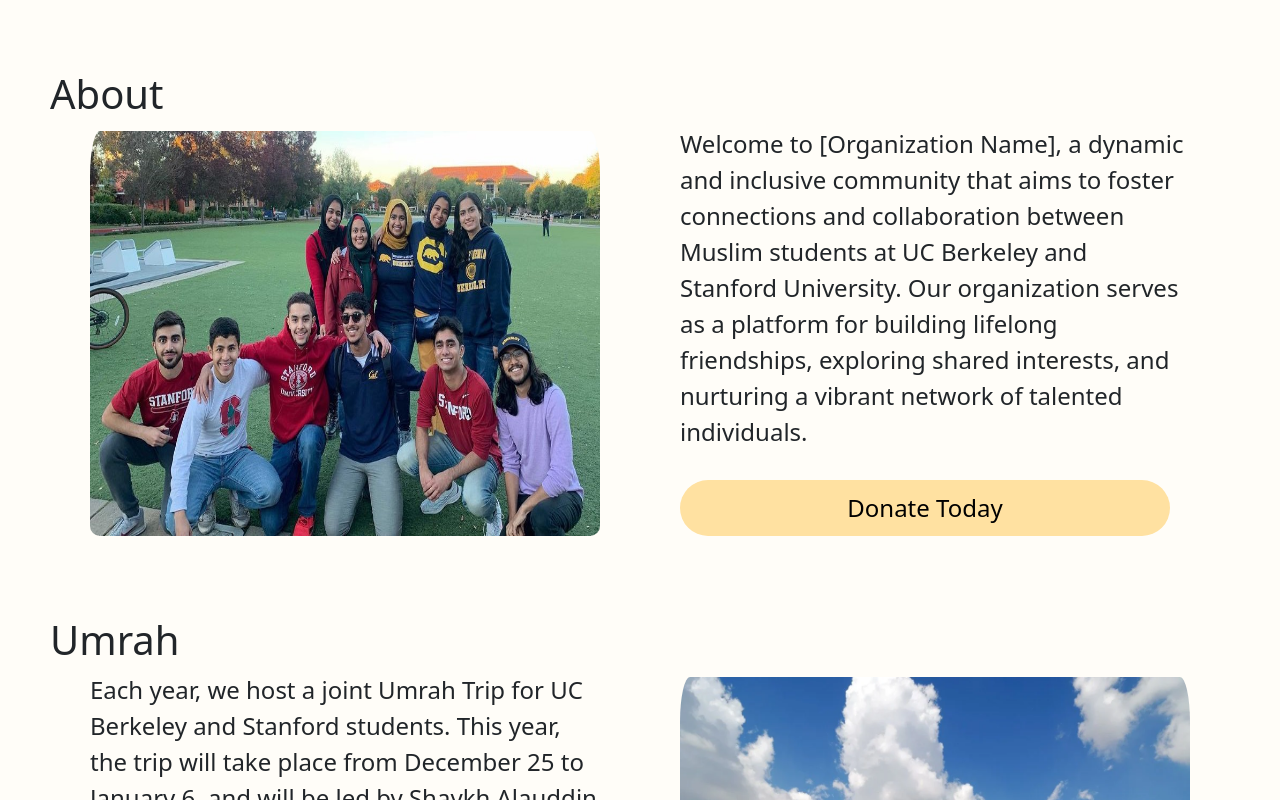
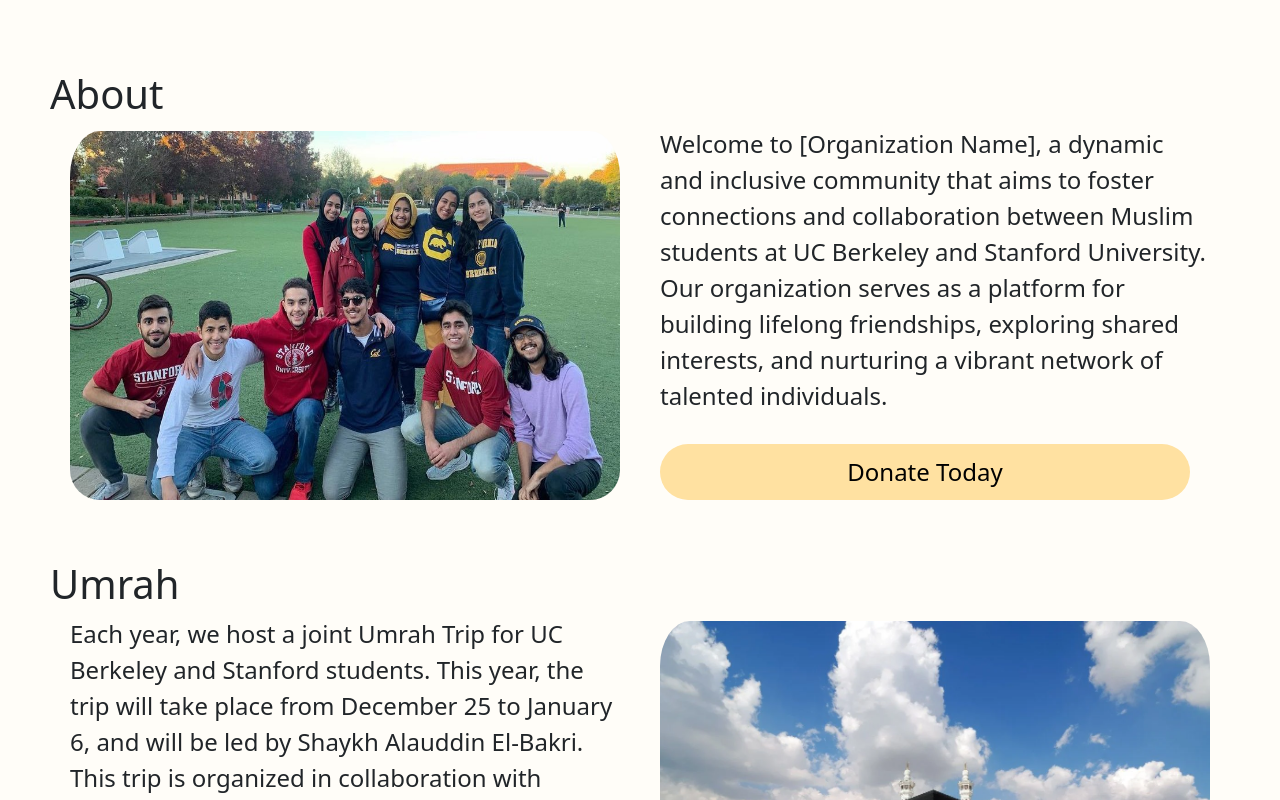
Before and after one commit to yousefh409/umrah-wesite, a React (Create React App) app: page / in a window 1280 px wide. Shown: the part 820-1620 px from the top of the page. Built offline with nearby package versions, Linux system fonts and the light colour scheme.

Commit message:
slight update:

```diff
--- a/src/styles/Home.scss
+++ b/src/styles/Home.scss
@@ -108,7 +108,7 @@ th, td {
 .homeContentImage {
     width: 50%;
     border-radius: 50px;
-    padding: 40px;
+    padding: 20px;
     padding-top: 5px;
     min-width: 400px;
 }
@@ -116,7 +116,7 @@ th, td {
 .homeContentText {
     width: 50%;
     font-size: x-large;
-    padding: 40px;
+    padding: 20px;
     padding-top: 0;
     min-width: 400px;
 
```
